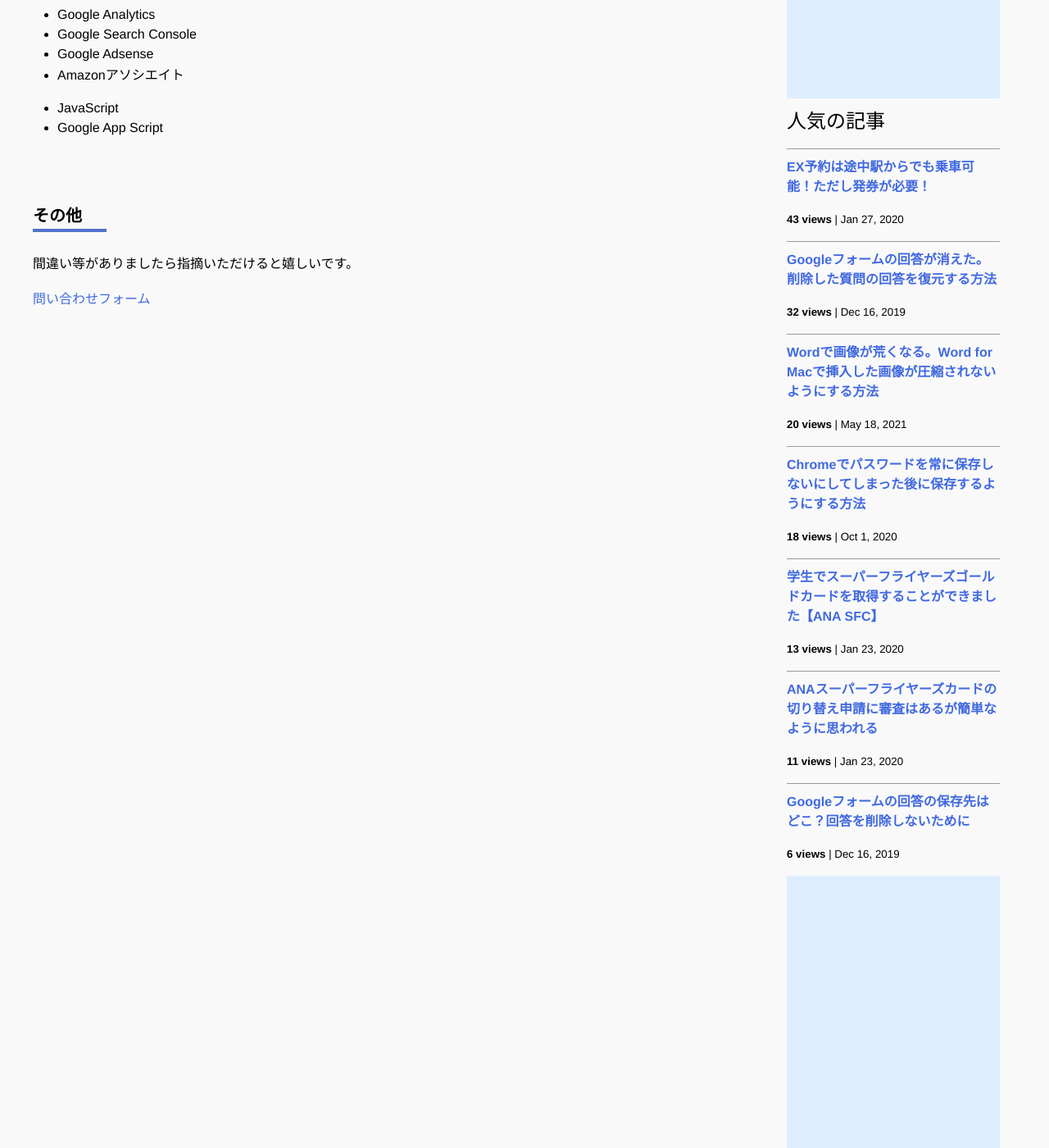
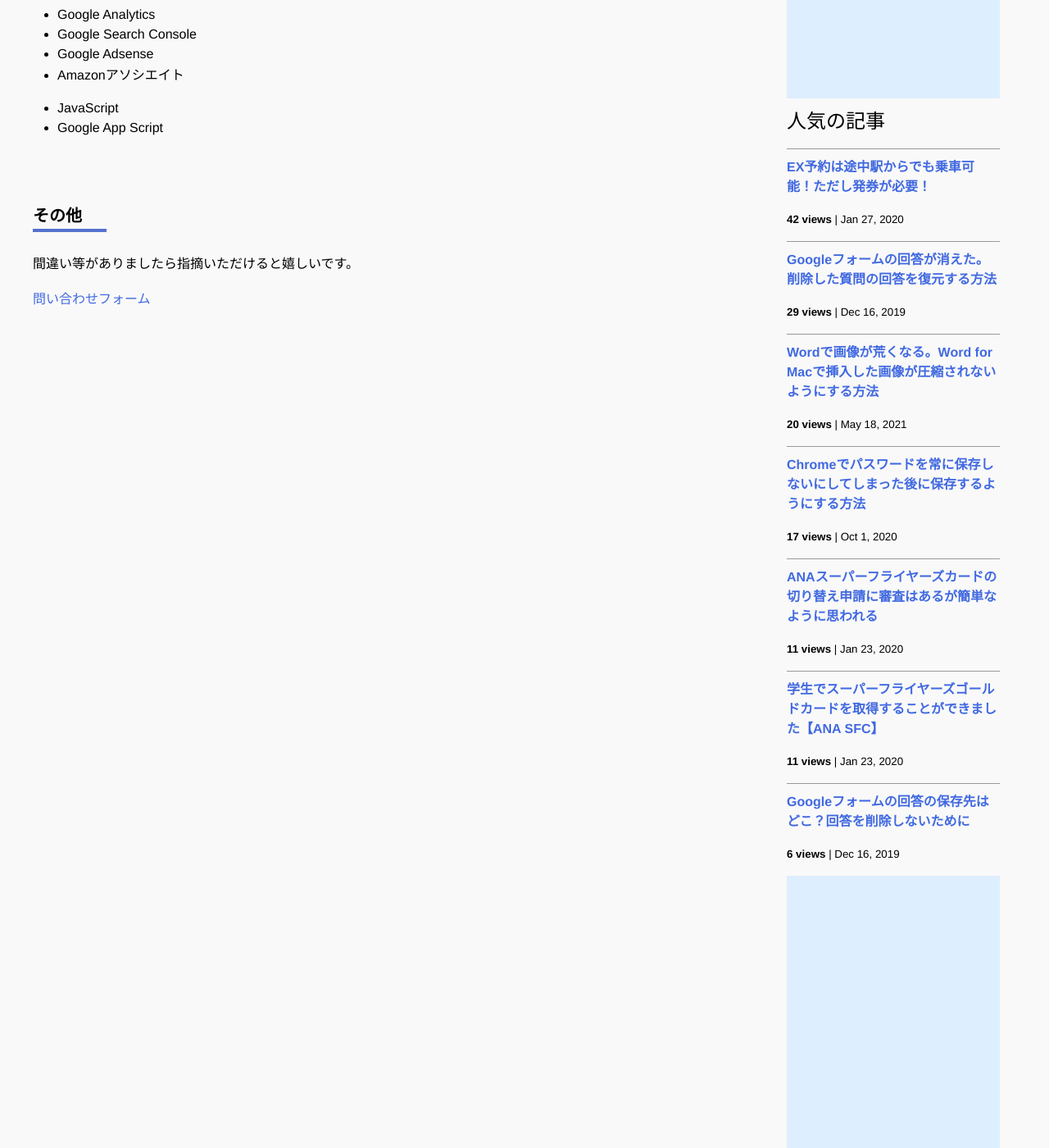
Before and after one commit to iwanaminami/shoyaiwaname, a Jekyll site: the page built from about.markdown, in a window 1280 px wide and 1400 px high, scrolled down 693 px. Shown: the whole window at 82% size. Built offline with Jekyll 4.4.1, drawn with Linux system fonts in a browser that asks for light colours; nearby versions of some CDN libraries; comment, search, counter and statistics services are not loaded.

Commit message:
chore(ga): update _data/popularposts.yml 20260830-0052

```diff
--- a/_data/popularposts.yml
+++ b/_data/popularposts.yml
@@ -1,17 +1,17 @@
 side:
-  - view: 43
+  - view: 42
     url: "/2020/01/27/ex-rideontheway.html"
-  - view: 32
+  - view: 29
     url: "/2019/12/16/restore-googleform.html"
   - view: 20
     url: "/2021/05/18/image-compression-word.html"
-  - view: 18
+  - view: 17
     url: "/2020/10/01/googlepassword.html"
   - view: 15
     url: "/"
-  - view: 13
-    url: "/2020/01/23/sfcgold.html"
   - view: 11
     url: "/2020/01/23/sfc-judge.html"
+  - view: 11
+    url: "/2020/01/23/sfcgold.html"
   - view: 6
     url: "/2019/12/16/googleform-answers.html"
```
